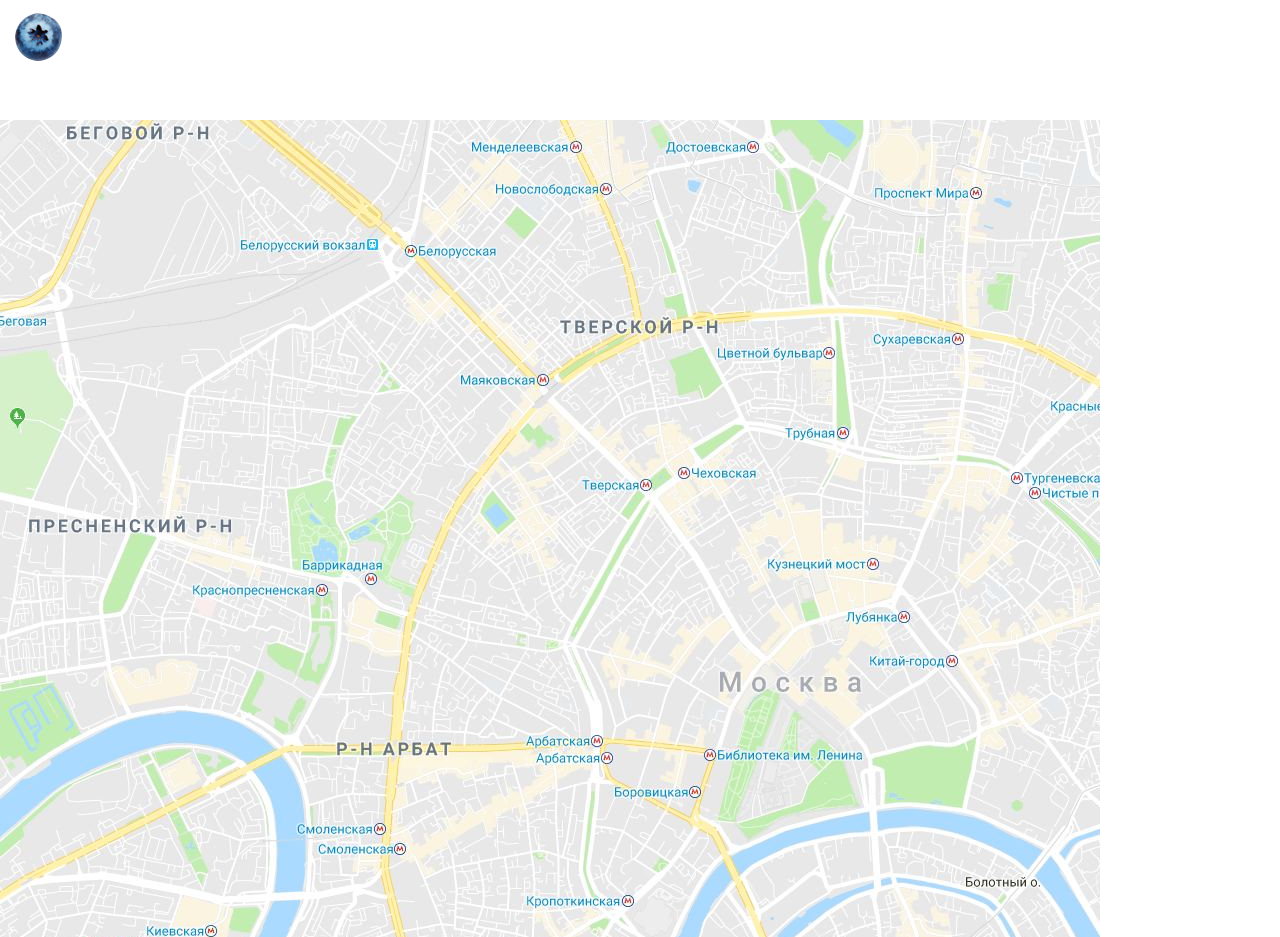
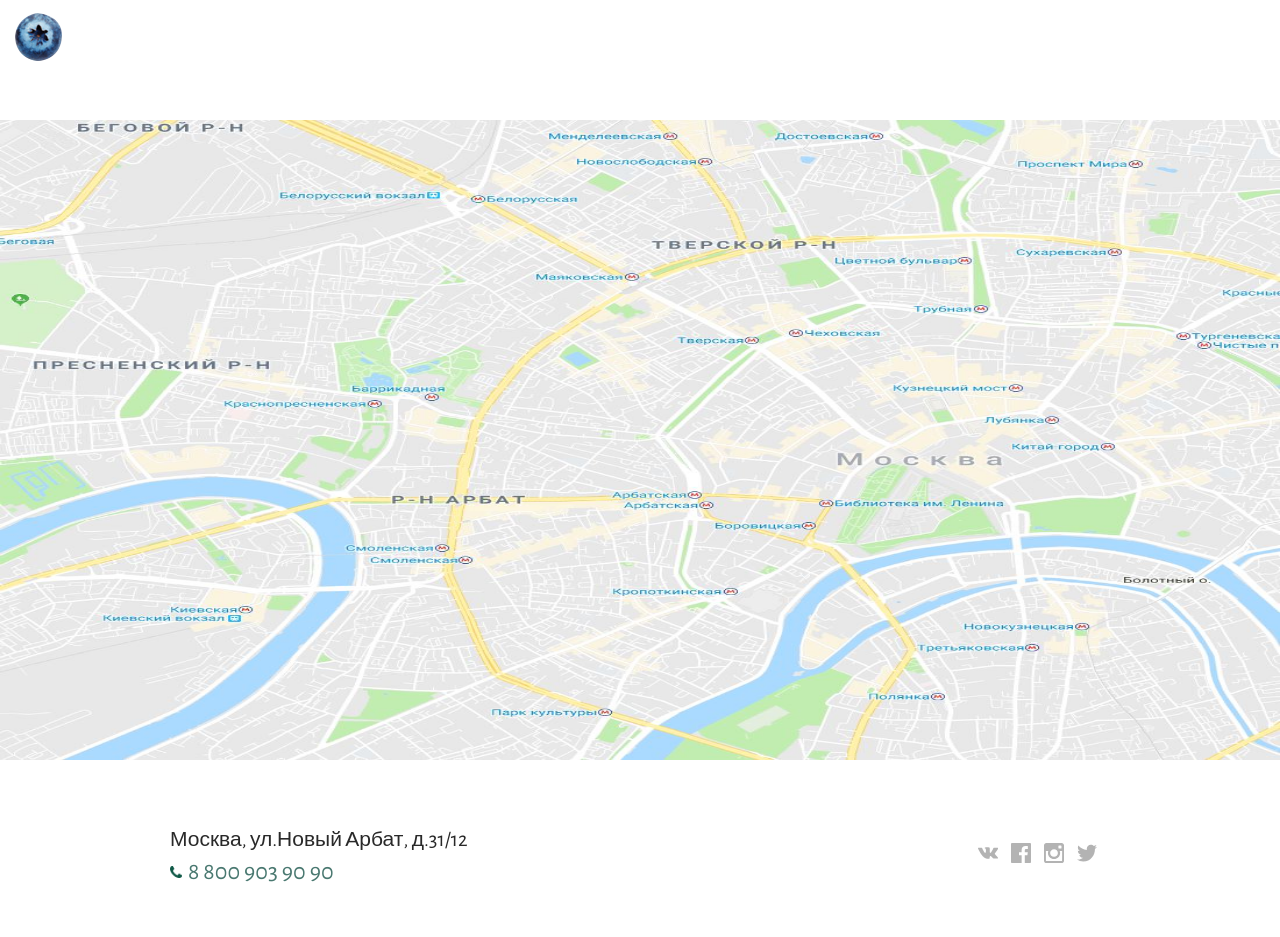
Before and after one commit to Ver0-nika/CHOCCO-project, a plain HTML site: page index.html in a window 1280 px wide. Shown: the part 3080-4017 px from the top of the page. Drawn offline with nearby package versions, Linux system fonts and the light colour scheme.

Commit message:
исправлены баги тз второй недели

```diff
--- a/css/components/footer.scss
+++ b/css/components/footer.scss
@@ -1,7 +1,18 @@
+.footer{
+    height: 100%;
+}
+
 .map{
     margin-bottom: rem(17px);
+    height: 80%;
+    width: 100%;
 }
 
+.map__item{
+    width: 100%;
+    max-height: 100%;
+    height: 100%;
+}
 .contacts{
     font-size: rem(21px);
 
--- a/css/layout.scss
+++ b/css/layout.scss
@@ -40,9 +40,11 @@ body{
         display: flex;
         justify-content: space-between;
         align-items: center;
+        height: 20%;
 
         @include phones{
             flex-direction: column;
+            justify-content: center;
         }
     }
 }
--- a/index.html
+++ b/index.html
@@ -236,6 +236,7 @@
                 </div>
             </section>
             <section class="section section--map">
+                <div class="footer">
                     <div class="map">
                         <img src="./img/map.jpg" alt="map" class="map__item">
                     </div>
@@ -272,6 +273,7 @@
                             </li>
                         </ul>
                     </div>
+                </div>
             </section>
         </div>
     </div>
```
Also changed, not shown: css/main.css, 1 other file. Lines whose indentation alone changed are shown as unchanged.
